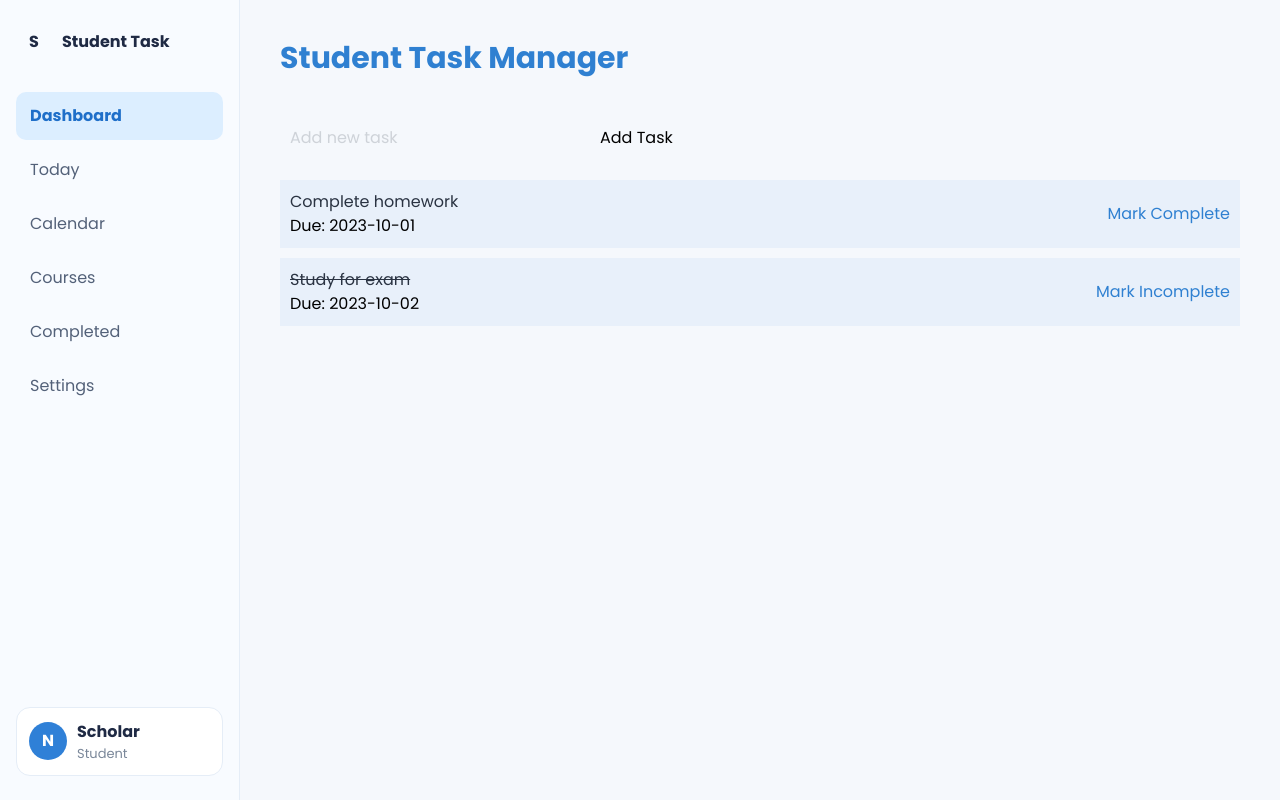
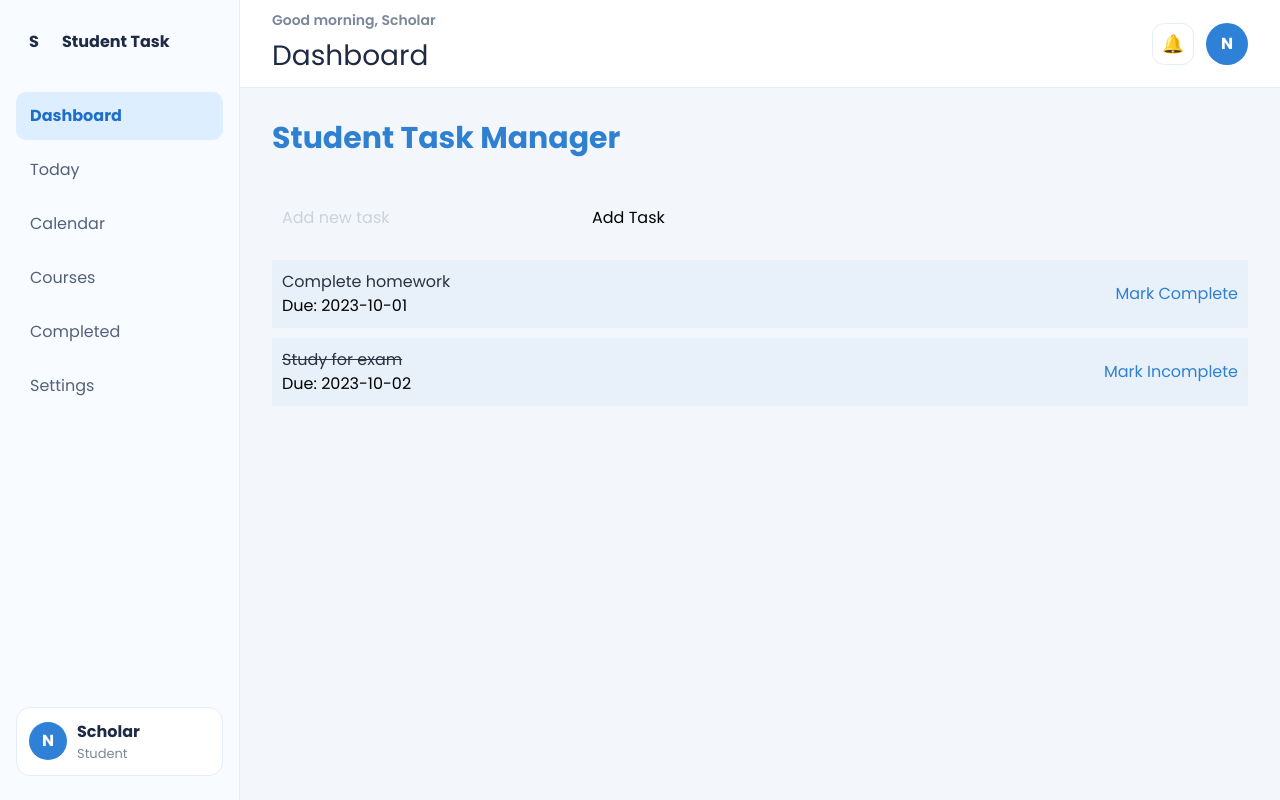
Before and after one commit to kusoroadeolu/cos-202-grp1, a Next.js app in the folder student-task-manager/: page /dashboard in a window 1280 px wide. Built offline with nearby package versions, Linux system fonts and the light colour scheme.

Commit message:
defined heading content

```diff
--- a/student-task-manager/app/dashboard/page.tsx
+++ b/student-task-manager/app/dashboard/page.tsx
@@ -10,6 +10,73 @@ interface Task {
     completed: boolean;
     dueDate: string;
 }
+
+const topBar: React.CSSProperties = {
+  height: "88px",
+  background: "#ffffff",
+  borderBottom: "1px solid #e5edf7",
+  display: "flex",
+  alignItems: "center",
+  justifyContent: "space-between",
+  padding: "0 32px",
+};
+
+const greeting: React.CSSProperties = {
+  margin: 0,
+  fontSize: "14px",
+  color: "#7a8799",
+  fontWeight: 600,
+};
+
+const pageTitle: React.CSSProperties = {
+  margin: "4px 0 0",
+  fontSize: "28px",
+  color: "#1f2a44",
+};
+
+const topBarActions: React.CSSProperties = {
+  display: "flex",
+  alignItems: "center",
+  gap: "12px",
+};
+
+const iconButton: React.CSSProperties = {
+  width: "42px",
+  height: "42px",
+  borderRadius: "12px",
+  border: "1px solid #e5edf7",
+  background: "#ffffff",
+  display: "grid",
+  placeItems: "center",
+  cursor: "pointer",
+  fontSize: "18px",
+};
+
+const topAvatar: React.CSSProperties = {
+  width: "42px",
+  height: "42px",
+  borderRadius: "50%",
+  background: "#2f80d7",
+  color: "#ffffff",
+  display: "grid",
+  placeItems: "center",
+  fontWeight: 700,
+};
+
+const appLayout: React.CSSProperties = {
+  minHeight: "100vh",
+  display: "flex",
+  background: "#f3f7fc",
+};
+
+const mainArea: React.CSSProperties = {
+  flex: 1,
+  minHeight: "100vh",
+};
+
+const dashboardContent: React.CSSProperties = {
+  padding: "32px",
+};
 
 export default function Home() {
     const [tasks, setTasks] = useState<Task[]>([
@@ -36,12 +103,28 @@ export default function Home() {
     };
 
     return (
-            <div className="flex flex-col min-h-screen">
+        <div style={appLayout}>
               <div className="flex flex-1">
                 <SideBar />
 
                 {/* Main Content */}
-                <main className="flex-1 pt-10 px-10">
+                <main style={mainArea}>
+                    <header style={topBar}>
+                        <div>
+                            <p style={greeting}>Good morning, Scholar</p>
+                            <h1 style={pageTitle}>Dashboard</h1>
+                        </div>
+
+                        <div style={topBarActions}>
+                            <button style={iconButton} aria-label="Notifications">
+                            🔔
+                            </button>
+
+                            <div style={topAvatar}>N</div>
+                        </div>
+                    </header>
+
+                    <section style={dashboardContent}>
                         <h1 className="text-3xl font-bold mb-10 text-[#2F80D1]">Student Task Manager</h1>
 
                         {/* Add New Task */}
@@ -70,6 +153,7 @@ export default function Home() {
                                 </div>
                             ))}
                         </div>
+                    </section>
                 </main>
               </div>
            </div>
```
Lines whose indentation alone changed are shown as unchanged.
